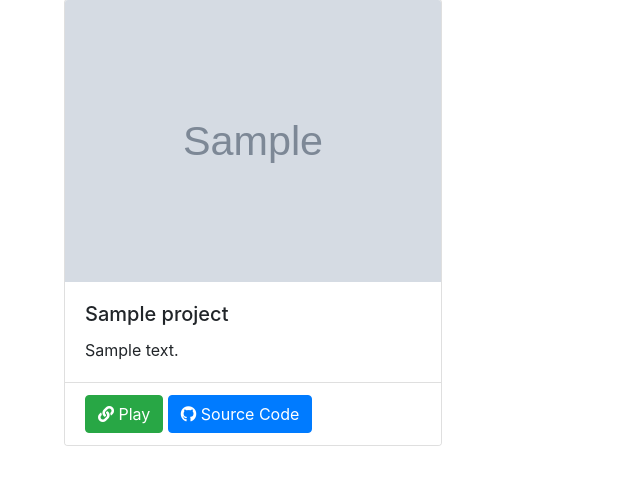
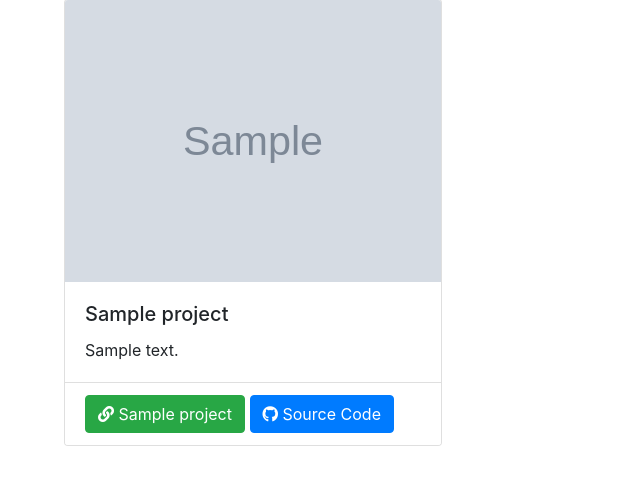
Before and after one commit to ngc/portfoliosite, a Django app: template portfolio/blog/templates/blog/projects.html in a window 1280 px wide. Shown: the part 188-673 px from the top of the page, without its empty margins (0-640 px from the left). Run offline with Django 3.2, Linux system fonts and the light colour scheme; the template is opened without the code that fills it: most values are stand-ins (such as "Sample title", 1, 10 or a date in 2020); grey boxes marked "Sample" are stand-in pictures; some libraries are stand-ins or nearby versions.

Commit message:
project card links have custom names

```diff
--- a/portfolio/blog/templates/blog/projectcard.html
+++ b/portfolio/blog/templates/blog/projectcard.html
@@ -10,7 +10,7 @@
     </div>
 
     <div class="card-footer bg-white">
-      <a href="{{ Project.otherLink }}" class="btn btn-success"> <i class="fas fa-link"></i> Play </a>
+      <a href="{{ Project.otherLink }}" class="btn btn-success"> <i class="fas fa-link"></i> {{ Project.otherLinkName }} </a>
       <a href="{{ Project.githubLink }}" class="btn btn-primary"> <i class="fab fa-github"></i> Source Code</a>
     </div>
 
```
